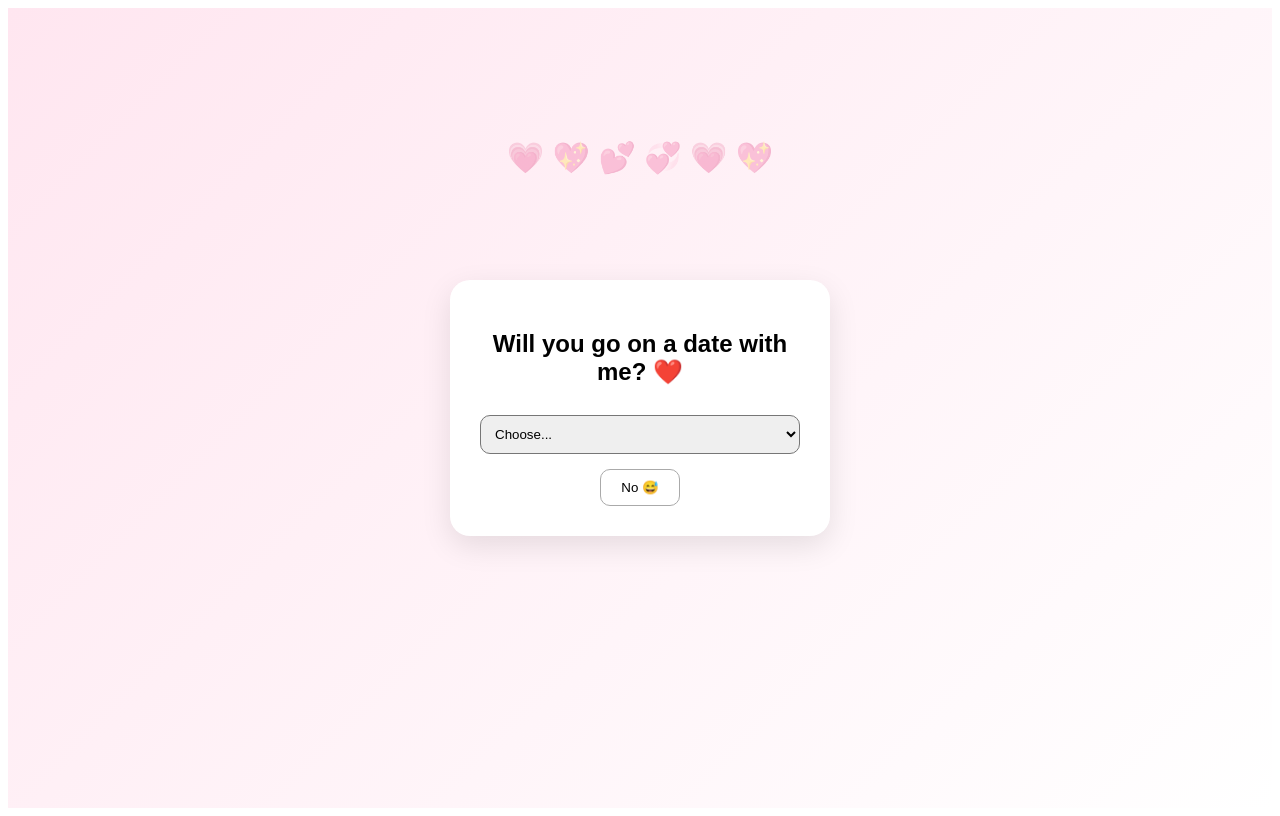
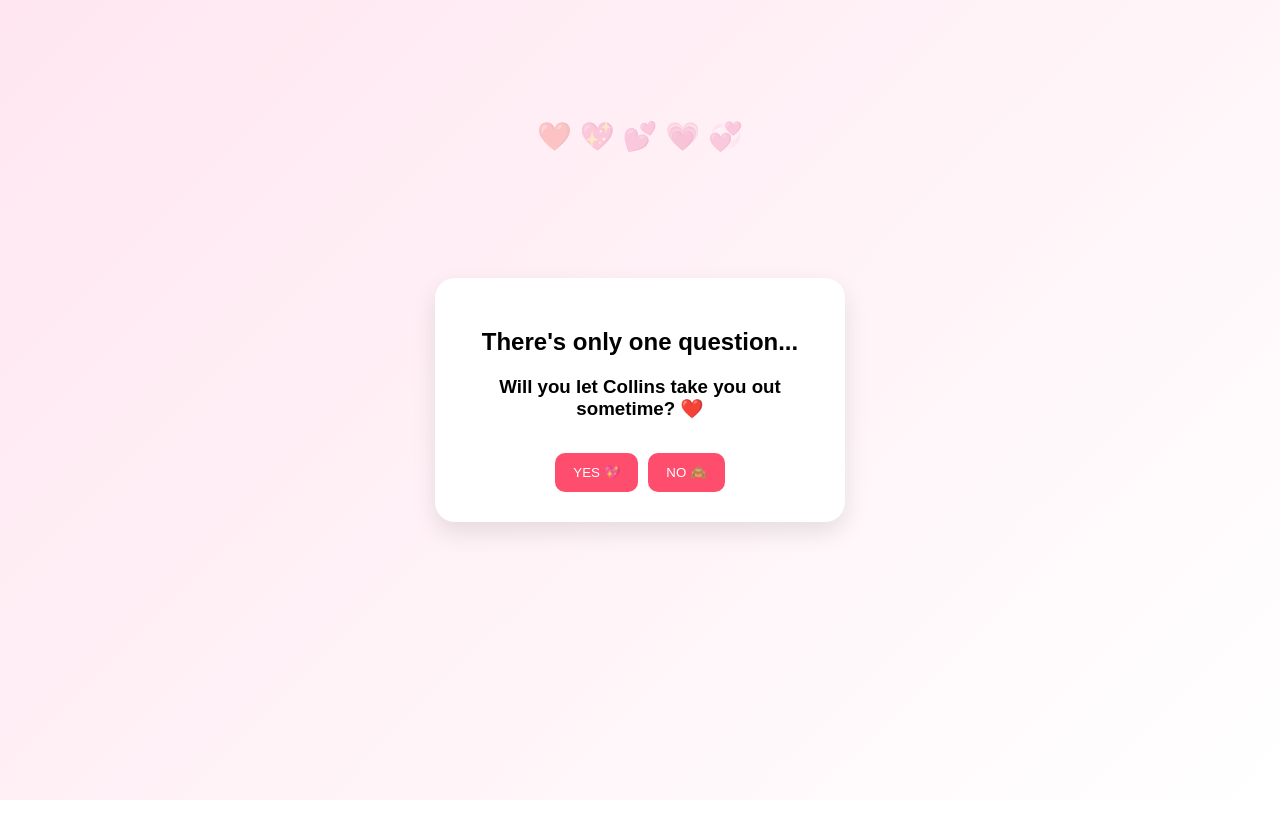
Before and after one commit to collins-coder/date-app, a React (Vite) app: page / in a window 1280 px wide. Both pictures are taken after a click on the button "Continue". Built offline with nearby package versions, Linux system fonts and the light colour scheme.

Commit message:
general- add supabase

```diff
--- a/package.json
+++ b/package.json
@@ -10,9 +10,11 @@
     "preview": "vite preview"
   },
   "dependencies": {
+    "@supabase/supabase-js": "^2.108.1",
     "canvas-confetti": "^1.9.4",
     "react": "^19.2.6",
-    "react-dom": "^19.2.6"
+    "react-dom": "^19.2.6",
+    "tslib": "^2.8.1"
   },
   "devDependencies": {
     "@eslint/js": "^10.0.1",
--- a/src/App.jsx
+++ b/src/App.jsx
@@ -1,222 +1,236 @@
-import { useEffect, useState } from "react";
+import { useState } from "react";
 import confetti from "canvas-confetti";
+import { supabase } from "./supabase";
+import "./index.css";
 
-export default function App() {
+function App() {
   const [step, setStep] = useState(0);
-  const [answer, setAnswer] = useState("");
   const [date, setDate] = useState("");
-  const [typedText, setTypedText] = useState("");
-  const [noPos, setNoPos] = useState({ x: 0, y: 0 });
+  const [activities, setActivities] = useState([]);
 
-  const name = "Collins"; // change to "Immortal" anytime
-
-  // TYPEWRITER
-  useEffect(() => {
-    if (step === 0) {
-      const text = `Hey you Aisia😊... it's ${name}`;
-      let i = 0;
-
-      const interval = setInterval(() => {
-        setTypedText(text.slice(0, i));
-        i++;
-        if (i > text.length) clearInterval(interval);
-      }, 70);
-
-      return () => clearInterval(interval);
-    }
-  }, [step]);
-
-  // SEND RESPONSE (OPTIONAL HOOK)
-  const sendResponse = async (data) => {
-    try {
-      // Replace this with your backend / Google Sheets API later
-      await fetch("https://your-api-endpoint.com/save", {
-        method: "POST",
-        headers: { "Content-Type": "application/json" },
-        body: JSON.stringify(data),
-      });
-    } catch (err) {
-      console.log("Response not sent (no backend connected)");
+  const toggleActivity = (activity) => {
+    if (activities.includes(activity)) {
+      setActivities(
+        activities.filter((a) => a !== activity)
+      );
+    } else {
+      setActivities([...activities, activity]);
     }
   };
 
-  const handleAnswer = (value) => {
-    setAnswer(value);
+  const saveNo = async () => {
+    await supabase.from("date_responses").insert([
+      {
+        answer: "No",
+      },
+    ]);
 
-    if (value === "yes") {
-      confetti({ particleCount: 180, spread: 100, origin: { y: 0.6 } });
-      setStep(2);
-    } else {
-      setStep(3);
-    }
-
-    sendResponse({ answer: value, name });
+    setStep(99);
   };
 
-  const moveNoButton = () => {
-    const x = Math.random() * 120 - 60;
-    const y = Math.random() * 120 - 60;
-    setNoPos({ x, y });
+  const saveYes = () => {
+    confetti({
+      particleCount: 150,
+      spread: 90,
+    });
+
+    setStep(2);
   };
 
-  const confirmDate = () => {
+  const submitDate = async () => {
+    await supabase.from("date_responses").insert([
+      {
+        answer: "Yes",
+        selected_date: date,
+        activities,
+      },
+    ]);
+
     setStep(5);
-    sendResponse({ answer: "yes", date, name });
   };
 
   return (
-    <div style={styles.container}>
-      <div className="hearts">💗 💖 💕 💞 💗 💖</div>
+    <div className="container">
 
-      {/* STEP 0 - GREETING */}
+      <div className="hearts">
+        ❤️ 💖 💕 💗 💞
+      </div>
+
       {step === 0 && (
-        <div style={styles.card}>
-          <h2>{typedText}</h2>
-          <p>I’ve been thinking about you…</p>
+        <div className="card">
+          <h1>Hey Beautiful 😊</h1>
 
-          <button style={styles.button} onClick={() => setStep(1)}>
+          <p>
+            Before you continue...
+          </p>
+
+          <p>
+            I just want you to know
+            this took a little courage
+            from Collins ❤️
+          </p>
+
+          <button
+            onClick={() => setStep(1)}
+          >
             Continue
           </button>
         </div>
       )}
 
-      {/* STEP 1 - QUESTION */}
       {step === 1 && (
-        <div style={styles.card}>
-          <h2>Will you go on a date with me? ❤️</h2>
+        <div className="card">
+          <h2>
+            There's only one question...
+          </h2>
 
-          <select
-            onChange={(e) => handleAnswer(e.target.value)}
-            defaultValue=""
-            style={styles.select}
-          >
-            <option value="" disabled>
-              Choose...
-            </option>
-            <option value="yes">Yes 😊</option>
-            <option value="no">No 😅</option>
-          </select>
+          <h3>
+            Will you let Collins take you out
+            sometime? ❤️
+          </h3>
 
-          {/* FUN NO BUTTON (optional alternative UX) */}
-          <button
-            onMouseEnter={moveNoButton}
-            style={{
-              ...styles.noButton,
-              transform: `translate(${noPos.x}px, ${noPos.y}px)`,
-            }}
-          >
-            No 😅
-          </button>
+          <div className="actions">
+            <button
+              className="yesBtn"
+              onClick={saveYes}
+            >
+              YES 💖
+            </button>
+
+            <button
+              className="noBtn"
+              onClick={saveNo}
+            >
+              NO 🙈
+            </button>
+          </div>
         </div>
       )}
 
-      {/* STEP 2 - YES */}
       {step === 2 && (
-        <div style={styles.card}>
-          <h2>Wow… did you just say yes? 🥹❤️</h2>
-          <p>You just made <b>{name}</b> really happy.</p>
+        <div className="card">
+          <h1>WAIT... 😍</h1>
 
-          <button style={styles.button} onClick={() => setStep(4)}>
+          <h2>
+            DID YOU JUST SAY YES?!
+          </h2>
+
+          <p>
+            You just made Collins smile ❤️
+          </p>
+
+          <button
+            onClick={() => setStep(3)}
+          >
             Continue
           </button>
         </div>
       )}
 
-      {/* STEP 3 - NO */}
       {step === 3 && (
-        <div style={styles.card}>
-          <h2>Okay, I understand 🙂</h2>
-          <p>Thanks for being honest with me.</p>
-        </div>
-      )}
-
-      {/* STEP 4 - DATE */}
-      {step === 4 && (
-        <div style={styles.card}>
+        <div className="card">
           <h2>When are you free? 📅</h2>
 
           <input
             type="date"
             value={date}
-            onChange={(e) => setDate(e.target.value)}
-            style={styles.input}
+            onChange={(e) =>
+              setDate(e.target.value)
+            }
           />
 
           <button
-            style={styles.button}
             disabled={!date}
-            onClick={confirmDate}
+            onClick={() => setStep(4)}
           >
-            Confirm
+            Next
           </button>
         </div>
       )}
 
-      {/* STEP 5 - FINAL */}
+      {step === 4 && (
+        <div className="card">
+          <h2>
+            What should our date include?
+          </h2>
+
+          <label>
+            <input
+              type="checkbox"
+              onChange={() =>
+                toggleActivity("Coffee")
+              }
+            />
+            ☕ Coffee
+          </label>
+
+          <label>
+            <input
+              type="checkbox"
+              onChange={() =>
+                toggleActivity("Food")
+              }
+            />
+            🍕 Food
+          </label>
+
+          <label>
+            <input
+              type="checkbox"
+              onChange={() =>
+                toggleActivity("Movie")
+              }
+            />
+            🎬 Movie
+          </label>
+
+          <label>
+            <input
+              type="checkbox"
+              onChange={() =>
+                toggleActivity("Walk")
+              }
+            />
+            🚶 Walk
+          </label>
+
+          <button onClick={submitDate}>
+            Confirm ❤️
+          </button>
+        </div>
+      )}
+
       {step === 5 && (
-        <div style={styles.card}>
-          <h2>Perfect… I’ll see you soon ❤️😊</h2>
-          <p>— {name}</p>
+        <div className="card">
+          <h1>Perfect ❤️</h1>
+
+          <p>
+            Date Accepted ✔️
+          </p>
+
+          <p>
+            Collins has received your answer.
+          </p>
+
+          <h2>
+            See you soon 😊
+          </h2>
+        </div>
+      )}
+
+      {step === 99 && (
+        <div className="card">
+          <h2>
+            Okay, I understand 🙂
+          </h2>
+
+          <p>
+            Thank you for being honest.
+          </p>
         </div>
       )}
     </div>
   );
 }
 
-const styles = {
-  container: {
-    height: "100vh",
-    display: "flex",
-    justifyContent: "center",
-    alignItems: "center",
-    background: "linear-gradient(135deg, #ffe6f0, #ffffff)",
-    fontFamily: "Arial",
-    overflow: "hidden",
-    position: "relative",
-  },
-
-  card: {
-    background: "white",
-    padding: "30px",
-    borderRadius: "20px",
-    textAlign: "center",
-    boxShadow: "0 10px 30px rgba(0,0,0,0.1)",
-    width: "320px",
-    zIndex: 2,
-  },
-
-  button: {
-    marginTop: "15px",
-    padding: "10px 20px",
-    borderRadius: "10px",
-    border: "none",
-    background: "#ff4d6d",
-    color: "white",
-    cursor: "pointer",
-  },
-
-  noButton: {
-    marginTop: "15px",
-    padding: "10px 20px",
-    borderRadius: "10px",
-    border: "1px solid #aaa",
-    background: "#fff",
-    cursor: "pointer",
-    position: "relative",
-    transition: "0.2s",
-  },
-
-  select: {
-    marginTop: "10px",
-    padding: "10px",
-    borderRadius: "10px",
-    width: "100%",
-  },
-
-  input: {
-    marginTop: "10px",
-    padding: "10px",
-    borderRadius: "10px",
-    width: "100%",
-  },
-};
+export default App;
--- a/src/index.css
+++ b/src/index.css
@@ -1,15 +1,48 @@
+body {
+  margin: 0;
+  font-family: Arial, sans-serif;
+}
+
+.container {
+  min-height: 100vh;
+  display: flex;
+  justify-content: center;
+  align-items: center;
+  background: linear-gradient(
+    135deg,
+    #ffe6f0,
+    #fff
+  );
+}
+
+.card {
+  width: 350px;
+  background: white;
+  padding: 30px;
+  border-radius: 20px;
+  text-align: center;
+  box-shadow: 0 10px 25px rgba(0,0,0,.1);
+}
+
+button {
+  background: #ff4d6d;
+  color: white;
+  border: none;
+  padding: 12px 18px;
+  border-radius: 10px;
+  cursor: pointer;
+  margin-top: 15px;
+}
+
+.actions {
+  display: flex;
+  justify-content: center;
+  gap: 10px;
+}
+
 .hearts {
   position: absolute;
-  top: 20%;
-  width: 100%;
-  text-align: center;
-  font-size: 30px;
-  animation: float 6s infinite ease-in-out;
-  opacity: 0.3;
+  top: 15%;
+  font-size: 28px;
+  opacity: .25;
 }
-
-@keyframes float {
-  0% { transform: translateY(0px); }
-  50% { transform: translateY(-30px); }
-  100% { transform: translateY(0px); }
-}
--- /dev/null
+++ b/src/supabase.js
@@ -0,0 +1,9 @@
+import { createClient } from "@supabase/supabase-js";
+
+const supabaseUrl = "https://uugokbwkflzhkpwuvjfs.supabase.co";
+const supabaseAnonKey = "sb_secret_vDLtPaYlQahWSnp3jAqtPw_-sgWRbF7";
+
+export const supabase = createClient(
+  supabaseUrl,
+  supabaseAnonKey
+);
```
Also changed, not shown: 1 other file (tests, documents, lock files or other folders).
